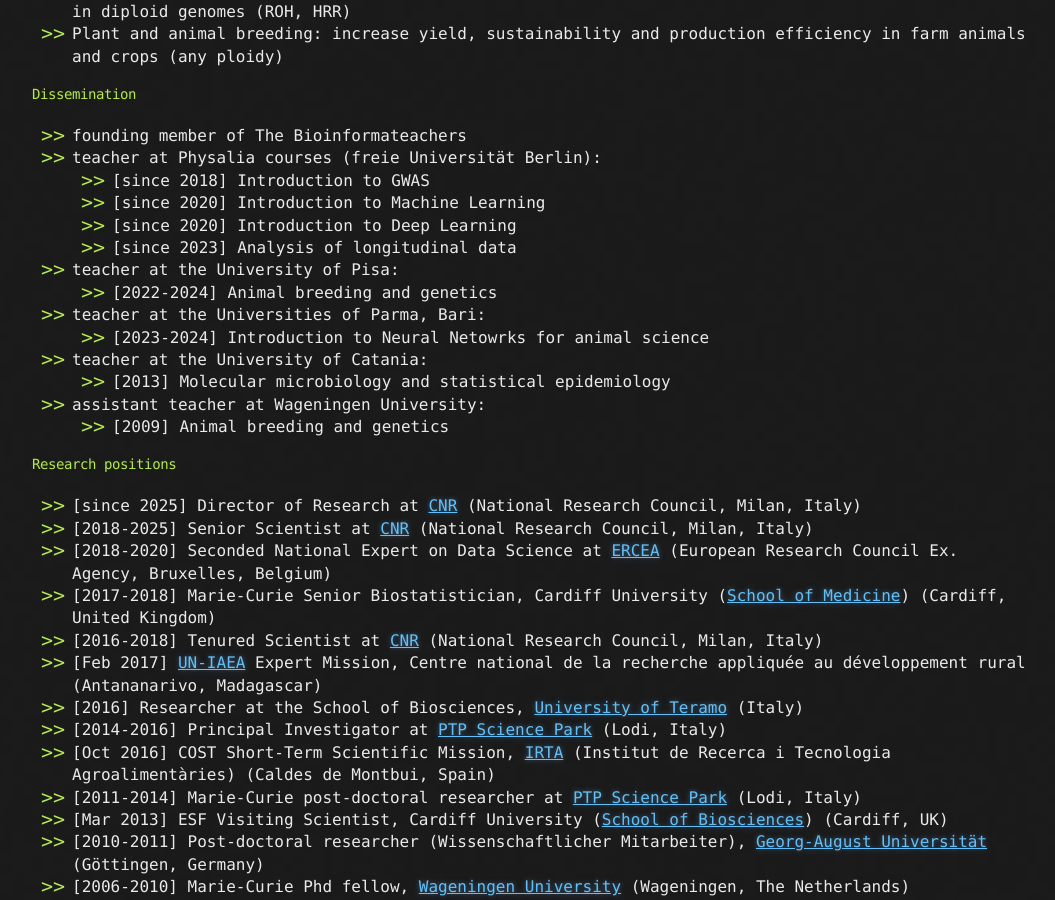
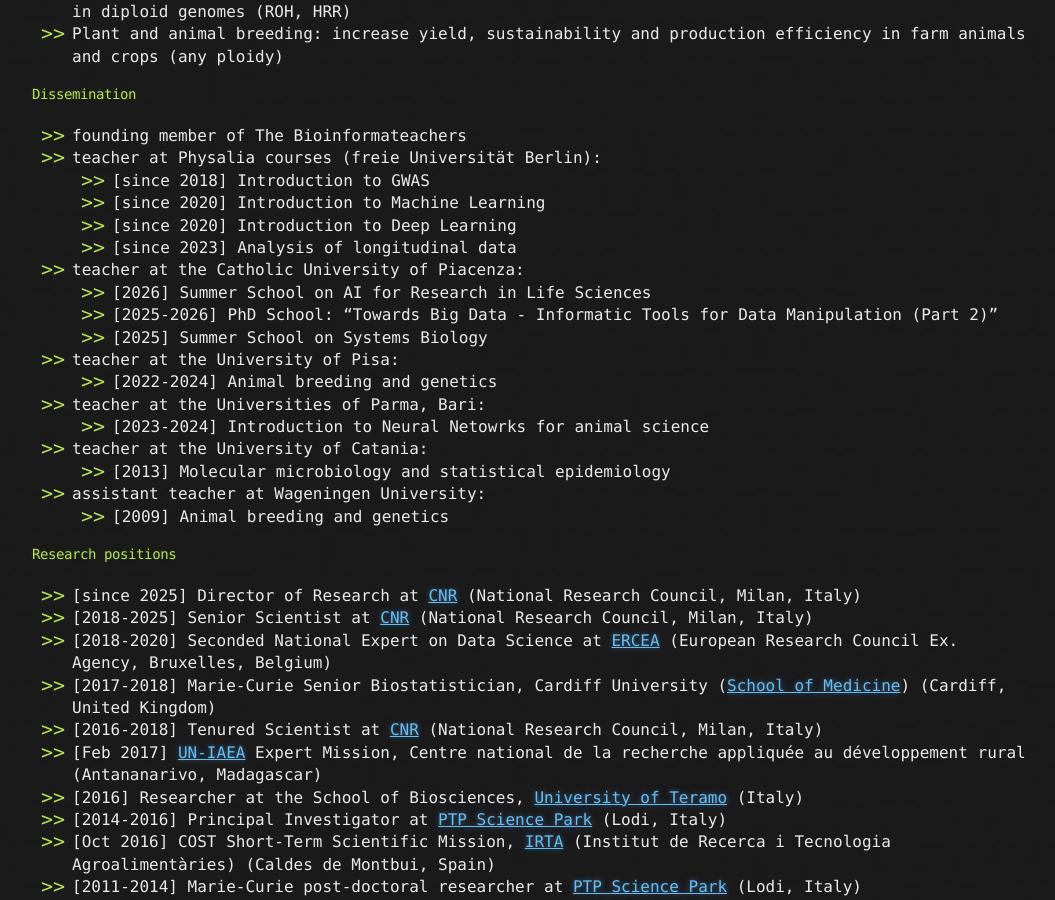
Before and after one commit to bioinformateachers/bioinformateachers.github.io, a Jekyll site: the page built from filippo.md, in a window 1280 px wide and 900 px high, scrolled down 1475 px. Shown: the whole window, without its empty margins (108-1163 px from the left). Built offline with Jekyll 4.4.1, drawn with Linux system fonts in a browser that asks for light colours; formulas are drawn with MathJax 3.

Commit message:
added: course at unipc

```diff
--- a/filippo.md
+++ b/filippo.md
@@ -48,6 +48,10 @@ Current projects include: deep neural network models for image, sound, text and
 	- [since 2020] Introduction to Machine Learning
 	- [since 2020] Introduction to Deep Learning
 	- [since 2023] Analysis of longitudinal data
+- teacher at the Catholic University of Piacenza:
+    - [2026] Summer School on AI for Research in Life Sciences
+    - [2025-2026] PhD School: "Towards Big Data - Informatic Tools for Data Manipulation (Part 2)"
+    - [2025] Summer School on Systems Biology
 - teacher at the University of Pisa:
 	- [2022-2024] Animal breeding and genetics
 - teacher at the Universities of Parma, Bari:
```
